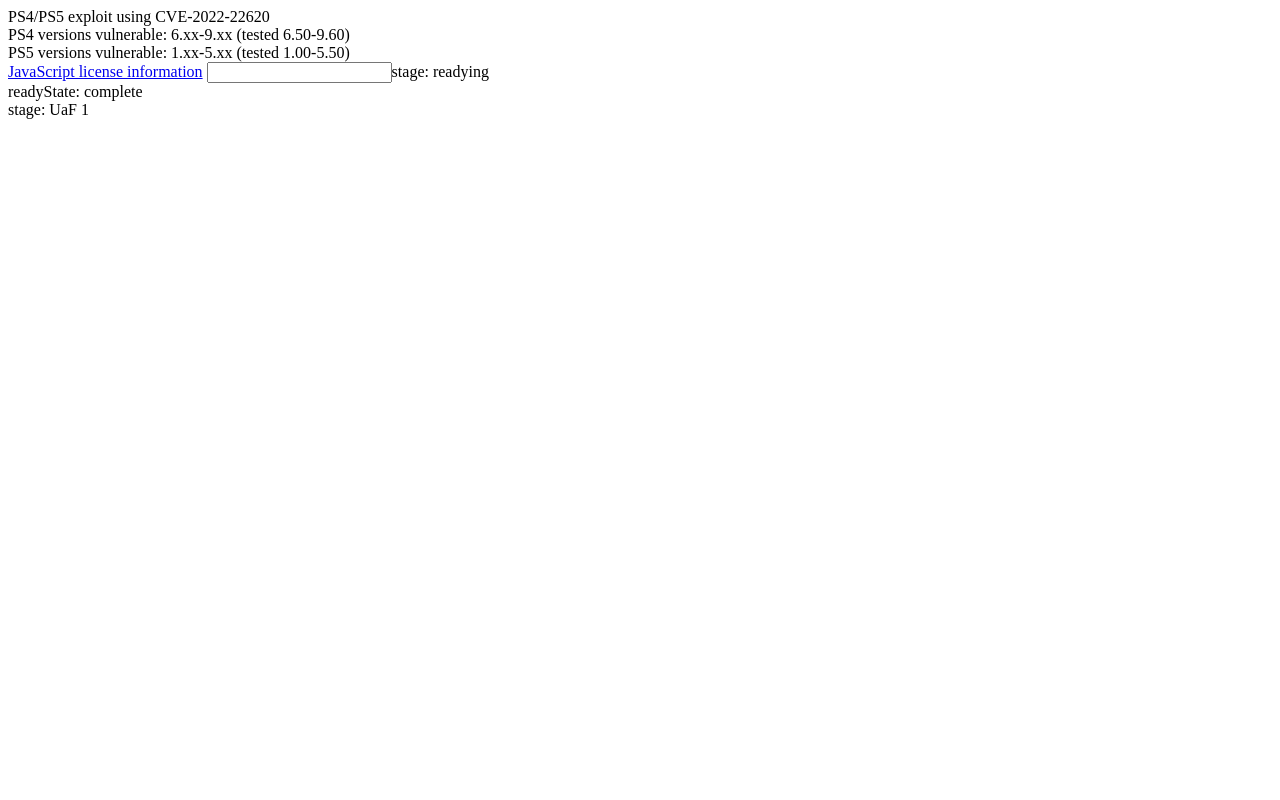
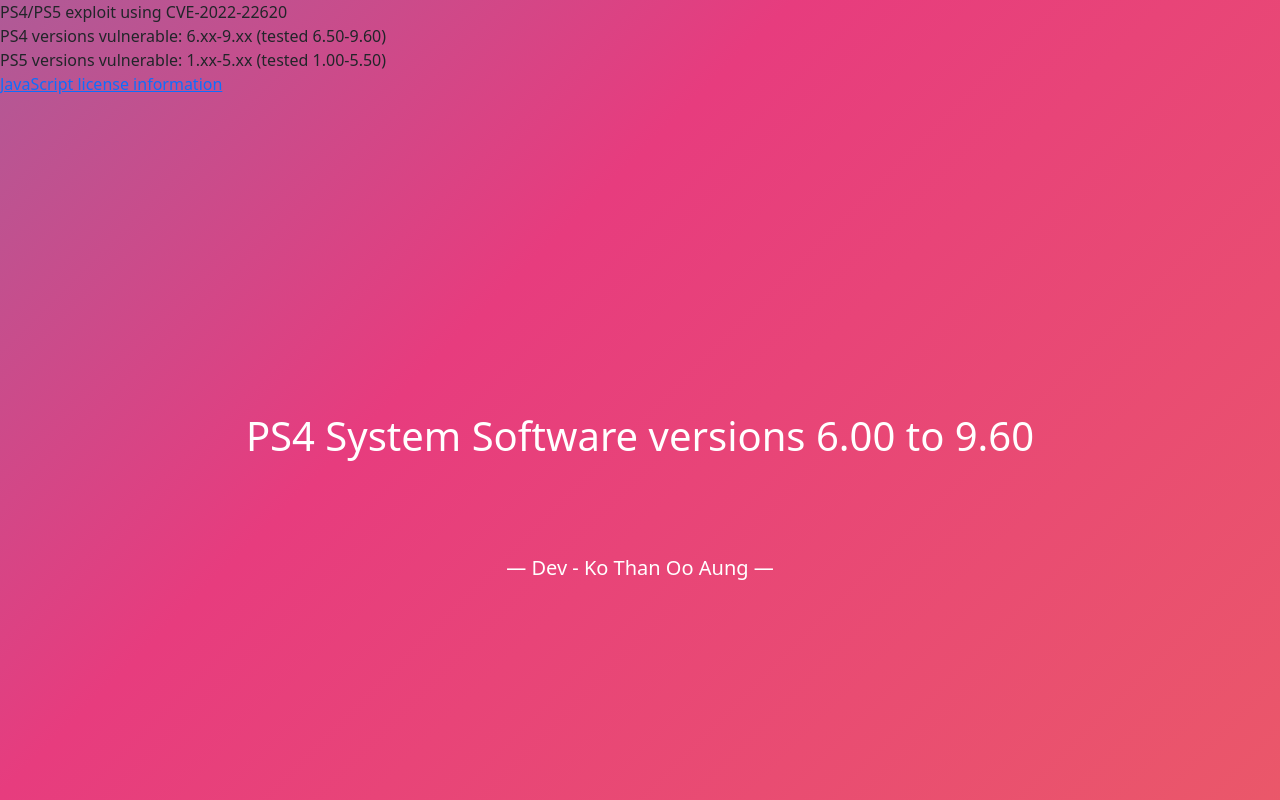
Before and after one commit to ThanOoAung/GameSharePS4, a plain HTML site: page index.html in a window 1280 px wide. Shown: the top 800 px of the page. Drawn offline with nearby package versions, Linux system fonts and the light colour scheme.

Commit message:
Add files via upload

```diff
--- a/index.html
+++ b/index.html
@@ -18,7 +18,9 @@
 <html>
     <head>
         <meta charset='utf-8'>
-        <title>exploit</title>
+        <title>Game Share Exploit</title>
+		<meta name="viewport" content="width=device-width, initial-scale=1"><link rel='stylesheet' href='https://cdnjs.cloudflare.com/ajax/libs/twitter-bootstrap/5.0.2/css/bootstrap.min.css'>
+		<link rel='stylesheet' href='https://cdnjs.cloudflare.com/ajax/libs/font-awesome/5.15.4/css/all.min.css'><link rel="stylesheet" href="./style.css">
     </head>
 
     <body>
@@ -26,6 +28,26 @@
         PS4 versions vulnerable: 6.xx-9.xx (tested 6.50-9.60)<br>
         PS5 versions vulnerable: 1.xx-5.xx (tested 1.00-5.50)<br>
         <a href="./about.html" data-jslicense="1">JavaScript license information</a>
+
+
+		<!-- partial:index.partial.html -->
+		<div class="d-flex flex-column justify-content-center w-100 h-100">
+
+	<div class="d-flex flex-column justify-content-center align-items-center">
+		<h1 class="fw-light text-white m-0">PS4 System Software versions 6.00 to 9.60</h1>
+		<div class="btn-group my-5">
+
+		</div>
+		<a href="https://manuel.pinto.dev" class="text-decoration-none">
+			<h5 class="fw-light text-white m-0">— Dev - Ko Than Oo Aung —</h5>
+		</a>
+	</div>
+		</div>
+			</div>
+
     </body>
     <script type='module' src='alert.mjs'></script>
+
+	<!-- partial -->
+  <script  src="./script.js"></script>
 </html>
```
